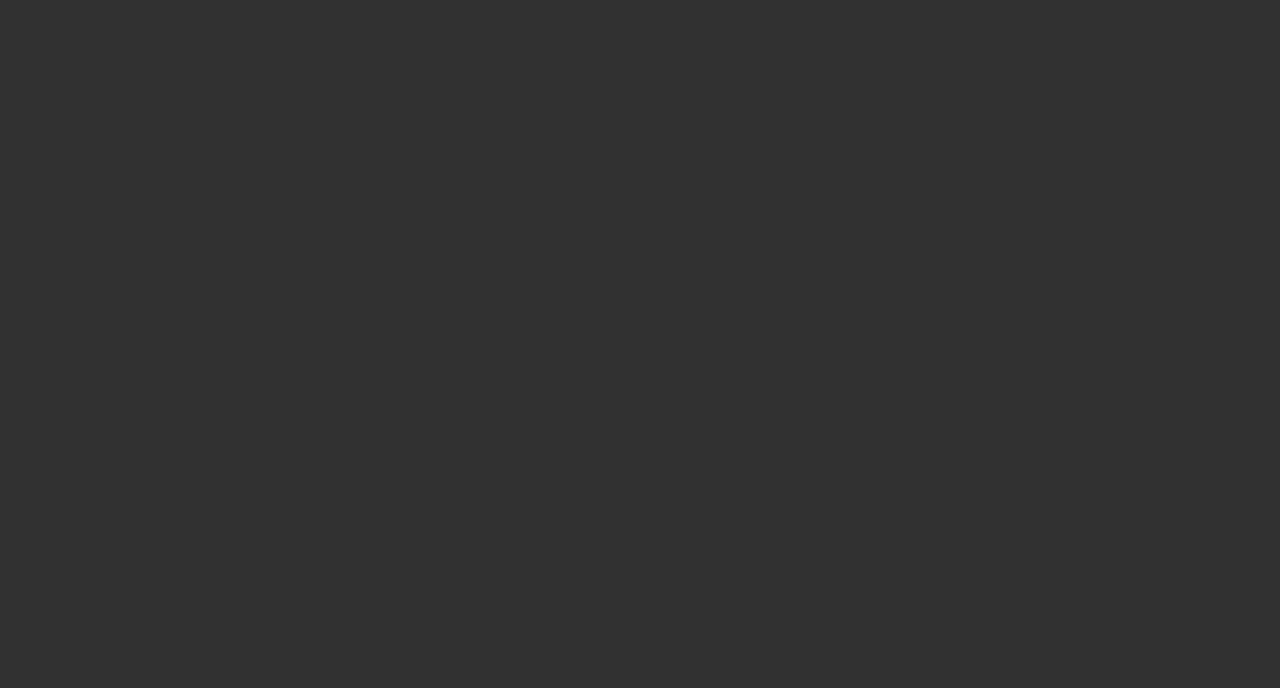
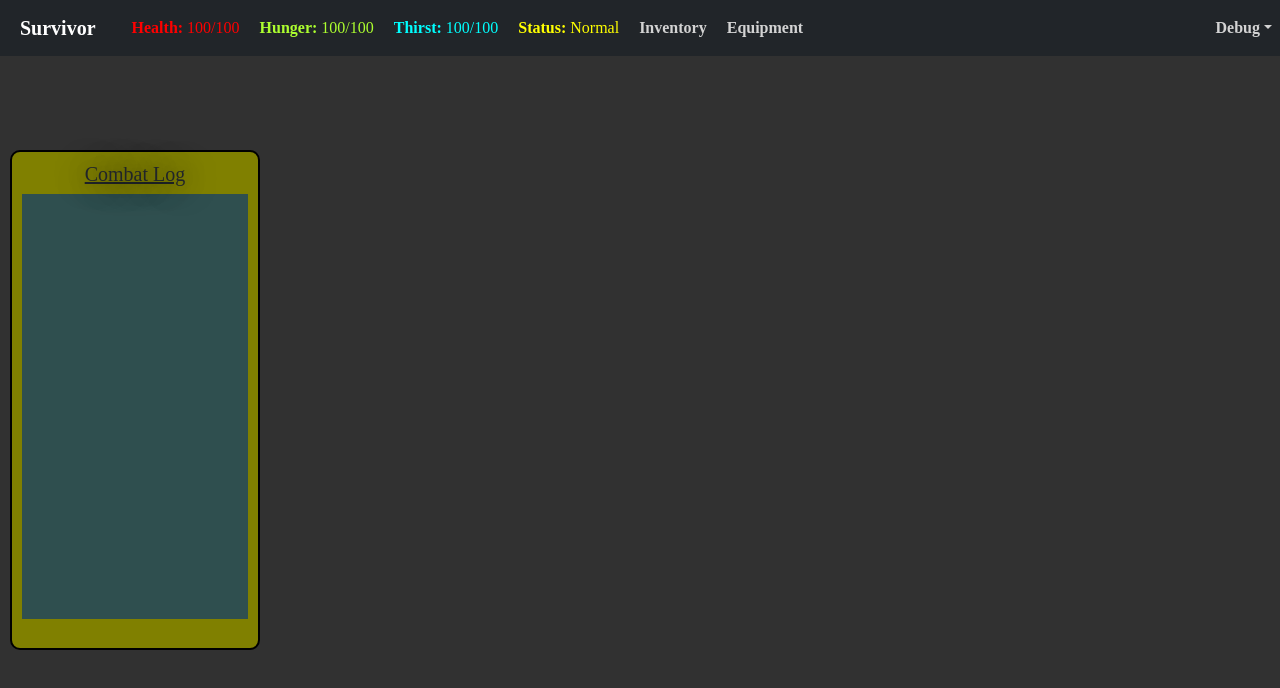
Before and after one commit to ressykins/angular-game-1, an Angular app in the folder ng-game-1/: page /battle in a window 1280 px wide. Before the commit this address led to /. Shown: the top 688 px of the page. Built offline with nearby package versions, Linux system fonts and the light colour scheme; a web font is replaced by a local one.

Commit message:
begin combat implementation

```diff
--- a/ng-game-1/src/app/_events/events.ts
+++ b/ng-game-1/src/app/_events/events.ts
@@ -10,4 +10,5 @@ export const PravusEvent1: minezEvent = {
     eventDescription: 'In search of supplies, you come across an abandoned underground cantina, but an ominous groans echoes from within...',
     eventIcon: 'https://static.wikia.nocookie.net/minecraft_gamepedia/images/7/72/Potion_of_Fire_Resistance.gif',
     eventEnemy: [Zombie],
+    eventBg: 'https://wiki.shotbow.net/images/5/5f/PravusNew.png'
 }
--- a/ng-game-1/src/app/_interfaces/enemy.ts
+++ b/ng-game-1/src/app/_interfaces/enemy.ts
@@ -10,5 +10,5 @@ export interface Enemy {
     enemyPicture: string,
     enemyDesc: string,
     enemyType: string,
-    specialActions: [string, number][]
+    specialActions: [string, number][],
 }
--- a/ng-game-1/src/app/_interfaces/event.ts
+++ b/ng-game-1/src/app/_interfaces/event.ts
@@ -10,6 +10,7 @@ export interface minezEvent {
     eventIcon: string,
 
     eventCompleted?: boolean,
-    eventRequirement?: Item,
-    eventEnemy?: Enemy[]
+    eventRequirement?: Item[],
+    eventEnemy?: Enemy[],
+    eventBg?: string,
 }
--- a/ng-game-1/src/app/app-routing.module.ts
+++ b/ng-game-1/src/app/app-routing.module.ts
@@ -4,10 +4,12 @@ import { AppComponent } from './app.component';
 import { MenuComponent } from './menu/menu.component';
 import { TitleScreenComponent } from './title-screen/title-screen.component';
 import { OverworldComponent } from './overworld/overworld.component';
+import { CombatComponent } from './combat/combat.component';
 
 const routes: Routes = [
   {path: '', component: TitleScreenComponent},
-  {path: 'hub', component: OverworldComponent}
+  {path: 'hub', component: OverworldComponent},
+  {path: 'battle', component: CombatComponent}
 ];
 
 @NgModule({
--- a/ng-game-1/src/app/combat/combat.component.css
+++ b/ng-game-1/src/app/combat/combat.component.css
@@ -0,0 +1,65 @@
+.flex {
+    width: 100%;
+    height: 100%;
+    display: flex;
+    padding-left: 10px;
+    padding-right: 10px;
+}
+
+.enemy-container {
+    position: absolute;
+    top: 50%;
+    left: 50%;
+    margin-right: -50%;
+    transform: translate(-50%, -50%);
+}
+
+.enemyImg {
+    max-height: 200px;
+    max-width: 200px;
+    margin: 40px;
+    transition: 0.3s;
+}
+
+.enemyImg:hover {
+    transform: scale(1.1);
+}
+
+.flexItemA {
+    justify-content: center;
+    align-items: flex-start;
+    flex-direction: column;
+    display: flex;
+    margin-right: auto;
+}
+
+.combatLog {
+    background-color: olive;
+    width: 250px;
+    height: 500px;
+    border-radius: 10px;
+    border: 2px solid black;
+    padding: 10px;
+    font-size: smaller;
+}
+
+.chatLog {
+    overflow-wrap: break-word;
+    overflow-y: scroll;
+    height: 425px;
+    background-color: darkslategray;
+    color: white;
+    padding: 5px
+}
+
+.msgConsole {
+    color: white;
+}
+
+.msgPlayer {
+    color: greenyellow;
+}
+
+.msgEnemy {
+    color:red;
+}
--- a/ng-game-1/src/app/combat/combat.component.html
+++ b/ng-game-1/src/app/combat/combat.component.html
@@ -1 +1,20 @@
-<p>combat works!</p>
+<app-menu></app-menu>
+<div style="background-image: url({{this.game.combatBg}});height: 100%;background-position: center;background-repeat: no-repeat;background-size: cover;">
+    <div class="flex">
+        <div class="flexItemA">
+            <div class="combatLog">
+                <h5 style="text-align:center;text-decoration: underline;text-shadow: 0 0 32px black;">Combat Log</h5>
+                <div class="chatLog">
+                    <ng-container *ngFor="let message of this.game.combatLog;">
+                        <p class="{{message[0]}}">{{message[1]}}</p>
+                    </ng-container>
+                </div>
+            </div>
+        </div>
+        <div class="enemy-container">
+            <ng-container *ngFor="let enemy of this.game.combatEnemies; let i = index">
+                <img src="{{enemy.enemyPicture}}" class="enemyImg">
+            </ng-container>
+        </div>
+    </div>
+</div>
--- a/ng-game-1/src/app/combat/combat.component.ts
+++ b/ng-game-1/src/app/combat/combat.component.ts
@@ -1,4 +1,6 @@
 import { Component } from '@angular/core';
+import { GameService } from '../game.service';
+import { Router } from '@angular/router';
 
 @Component({
   selector: 'app-combat',
@@ -7,4 +9,8 @@ import { Component } from '@angular/core';
 })
 export class CombatComponent {
 
+  public chatLog: string[] = [];
+
+  constructor(public game: GameService, public router: Router){}
+
 }
--- a/ng-game-1/src/app/game.service.ts
+++ b/ng-game-1/src/app/game.service.ts
@@ -9,6 +9,8 @@ import { BehaviorSubject, Observable, Subject } from 'rxjs';
 import { EnchantedFishingRod, EnchantedHoe, EnchantedPickaxe, EnchantedShovel, FishingRod, Hoe, MedKit, Pickaxe, Shovel, SmallBag } from './_items/tools';
 import { ChainBoots, ChainChestplate, ChainHelmet, ChainLeggings, IronBoots, IronChestplate, IronHelmet, IronLeggings, LeatherBoots, LeatherCap, LeatherPants, LeatherTunic, ZombieHead } from './_items/armor';
 import { CraftableList, ItemList } from './_items/itemList';
+import { Enemy } from './_interfaces/enemy';
+import { PumpkinZombie, SwordZombie, Zombie } from './_mobs/enemies';
 
 @Injectable({
   providedIn: 'root'
@@ -77,6 +79,12 @@ export class GameService {
 
 
   public inCombat: boolean = false;
+  public combatEnemies: Enemy[] = [];
+  public combatBg: string = '';
+  public combatLog: string[][] = [];
+  public analyzedEnemies: Enemy[] = [];
+
+
   public equippedWeapon: Item | null;
   public equippedHead: Item | null;
   public equippedChest: Item | null;
@@ -84,7 +92,7 @@ export class GameService {
   public equippedBoots: Item | null;
   public currentDamage: number = 2; // base damage
   public currentDefense: number = 0;
-
+  public currentSpeed: number = 10; // base speed
 
 
 
@@ -340,6 +348,36 @@ export class GameService {
     this.removeItem(index);
     return true;
   }
+
+
+
+
+
+
+
+
+
+
+
+
+
+
+  /// COMBAT ////////////////////////////////////////////////////////////////////////////
+
+  public enterBattle(enemies: Enemy[], bg: string, isEvent: boolean) {
+    this.inCombat = true;
+    this.combatBg = bg;
+    this.combatLog = [];
+    for (let enemy of enemies) this.combatEnemies.push(enemy);
+    let encounterMsg: string = 'You encounter the ' + this.combatEnemies[0].enemyName;
+    (this.combatEnemies.length > 1) ? encounterMsg += ' and its cohorts.' : encounterMsg += '.';
+    this.combatLog.push(['msgConsole', encounterMsg]);
+  }
+
+
+
+
+
 
 
 
--- a/ng-game-1/src/app/menu/menu.component.css
+++ b/ng-game-1/src/app/menu/menu.component.css
@@ -1,3 +1,7 @@
+nav {
+    z-index: 10;
+}
+
 .nav-item {
     margin-left: 20px;
 }
--- a/ng-game-1/src/app/menu/menu.component.html
+++ b/ng-game-1/src/app/menu/menu.component.html
@@ -19,10 +19,10 @@
           <span class="status" title="How are you doing?"><b>Status: </b></span><span class="{{this.game.playerStatus.statusName}}" title="{{this.game.playerStatus.statusDescription}}">{{this.game.playerStatus.statusName}}</span>
         </li>
         <li class="nav-item">
-            <span [ngClass]="inventoryOpen ? 'inventoryBtn selected' : 'inventoryBtn'" title="Open your inventory." (click)="toggleInventory()"><b>Inventory</b></span>
+            <span [hidden]="this.game.inCombat" [ngClass]="inventoryOpen ? 'inventoryBtn selected' : 'inventoryBtn'" title="Open your inventory." (click)="toggleInventory()"><b>Inventory</b></span>
         </li>
         <li class="nav-item">
-          <span [ngClass]="equipmentOpen ? 'inventoryBtn selected' : 'inventoryBtn'" title="Open your equipped items." (click)="toggleEquipment()"><b>Equipment</b></span>
+          <span [hidden]="this.game.inCombat" [ngClass]="equipmentOpen ? 'inventoryBtn selected' : 'inventoryBtn'" title="Open your equipped items." (click)="toggleEquipment()"><b>Equipment</b></span>
       </li>
       </ul>
 
@@ -54,7 +54,7 @@
         </li>
       </ul>
     </div>
-  </nav>
+</nav>
 
 
   <div class="centered" *ngIf="inventoryOpen">
@@ -86,7 +86,7 @@
 
   <div class="centered" *ngIf="equipmentOpen">
     <h2 class="whiteText">Equipment<span class="closeInventory" (click)="toggleEquipment()">X</span></h2>
-    <p class="whiteText"><img class="itemImg" src="https://static.wikia.nocookie.net/minecraft_gamepedia/images/d/db/Golden_Sword_JE3_BE2.png" style="height:32px" title="Current Damage">{{this.game.currentDamage}} <img class="itemImg" src="https://static.wikia.nocookie.net/minecraft_gamepedia/images/6/67/Golden_Helmet_(item)_JE3_BE3.png" style="height:32px" title="Current Defense">{{this.game.currentDefense}}</p>
+    <p class="whiteText"><img class="itemImg" src="https://static.wikia.nocookie.net/minecraft_gamepedia/images/d/db/Golden_Sword_JE3_BE2.png" style="height:32px" title="Current Damage">{{this.game.currentDamage}} <img class="itemImg" src="https://static.wikia.nocookie.net/minecraft_gamepedia/images/6/67/Golden_Helmet_(item)_JE3_BE3.png" style="height:32px" title="Current Defense">{{this.game.currentDefense}} <img class="itemImg" src="https://static.wikia.nocookie.net/minecraft_gamepedia/images/8/8d/Golden_Boots_(item)_JE1_BE1.png" style="height:32px" title="Current Speed">{{this.game.currentSpeed}}</p>
     <div class="flex-container whiteText">
 
       <ng-container *ngIf="this.game.equippedWeapon; else noWeapon">
--- a/ng-game-1/src/app/overworld/overworld.component.html
+++ b/ng-game-1/src/app/overworld/overworld.component.html
@@ -163,7 +163,7 @@
             <h2 class="whiteText">Events<span class="closeCrafting" (click)="toggleEvents()">X</span></h2>
             <div class="eventsContainer">
                 <ng-container *ngFor="let event of this.currentStage.events">
-                    <div class="eventItem eventIncomplete" *ngIf="!event.eventCompleted" (click)="startEvent()">
+                    <div class="eventItem eventIncomplete" *ngIf="!event.eventCompleted" (click)="startEvent(event)">
                         <div class="eventBox">
                             <img class="inventoryItem" src="{{event.eventIcon}}" title="" style="height: 64px;width:64px;margin:10px">
                         </div>
```
Also changed, not shown: ng-game-1/src/app/overworld/overworld.component.ts (+14 -4 lines).
